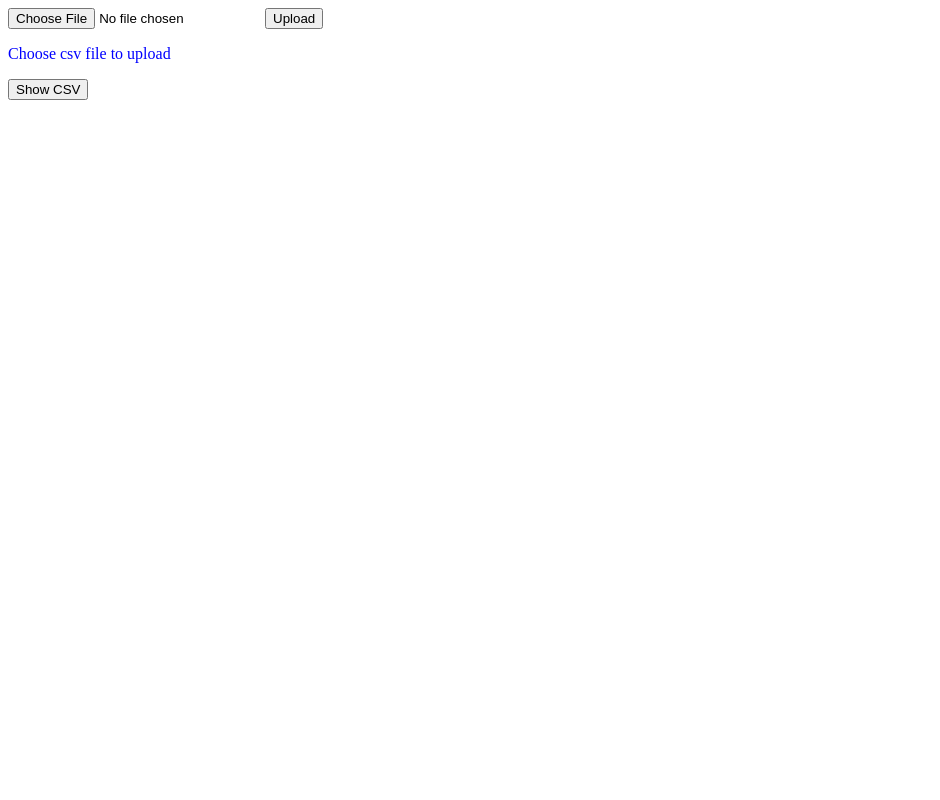
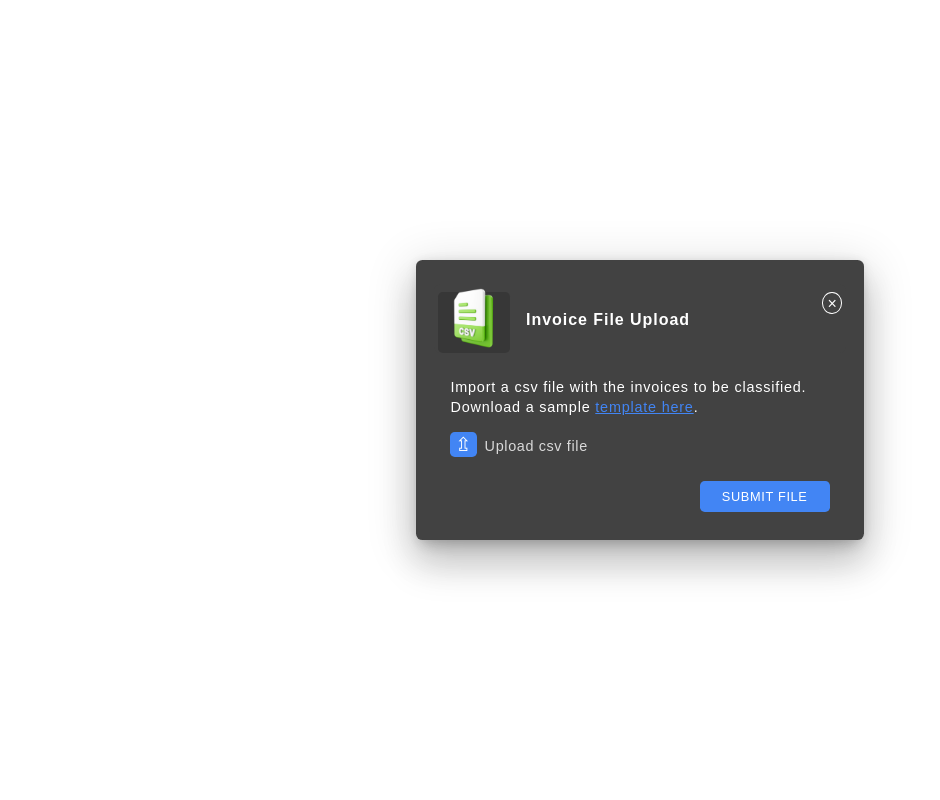
Before and after one commit to teejohn247/flask-project, a Flask app: page / in a window 1280 px wide. Shown: the whole page, without its empty margins (0-940 px from the left). Run offline with Flask 3, Linux system fonts and the light colour scheme.

Commit message:
upload modal

```diff
--- a/app.py
+++ b/app.py
@@ -1,6 +1,6 @@
 # app.py
 
-from flask import Flask, render_template
+from flask import Flask, render_template, url_for
 
 # Create the Flask app instance
 app = Flask(__name__)
--- /dev/null
+++ b/static/css/styles.css
@@ -0,0 +1,221 @@
+body {
+   font-family: Arial, Helvetica, sans-serif;
+}
+
+/* UPLOAD MODAL STYLING*/
+
+.upload-wrap {
+    top: 0;
+    left: 0;
+    width: 100%;
+    height: 100vh;
+    position: absolute;
+    display: flex;
+    overflow: hidden;
+    align-items: center;
+    border-radius: 0.4rem;
+    justify-content: center;
+}
+
+.create-card {
+    width: 35%;
+    height: auto;
+    overflow: hidden;
+    border-radius: 0.4rem;
+    background-color: transparent;
+    filter: drop-shadow(0px 1px 5px rgba(0, 0, 0, 0.1));
+    box-shadow: rgba(0, 0, 0, 0.2) 0px 11px 15px -7px, rgba(0, 0, 0, 0.14) 0px 24px 38px 3px, rgba(0, 0, 0, 0.12) 0px 9px 46px 8px;
+}
+.create-card .top-card {
+    width: 100%;
+    height: auto;
+    padding: 3vh 4% 0;
+    box-sizing: border-box;
+    background-color: #424242;
+    position: relative;
+    z-index: 7;
+}
+
+.create-card .top-card .hdr-details {
+    height: auto;
+    padding: 1vh 1% 0;
+    border-radius: 0.4rem;
+    overflow: hidden;
+    background-color: #424242;
+    position: relative;
+    z-index: 1;
+}
+
+.create-card .top-card .hdr-details .inner-wrap {
+    display: flex;
+    align-items: center;
+    position: relative;
+    gap: 1rem;
+    z-index: 3;
+}
+
+.close-btn {
+    width: 1.1rem;
+    height: 1.1rem;
+    border-radius: 50%;
+    align-items: center;
+    justify-content: center;
+    display: inline-flex;
+    font-size: 1rem;
+    position: absolute;
+    padding-top: 2px;
+    transition: all 0.4s ease;
+    border: 1px solid white;
+    cursor: pointer;
+    color: white;
+    right: 0;
+    top: 0rem;
+}
+.close-btn:hover {
+    background-color: #eb5757;
+    border: 1px solid #eb5757;
+}
+.create-card .top-card .hdr-details .inner-wrap .create-icon {
+    width: 4.5rem;
+    height: 7vh;
+    padding-bottom: 0.3rem;
+    border-radius: 0.3rem;
+    background-color: rgba(53, 53, 53, 0.8);
+    display: inline-flex;
+    align-items: flex-end;
+    justify-content: center;
+    position: relative;
+}
+.create-card .top-card .hdr-details .inner-wrap .create-icon img {
+    width: auto;
+    height: 107%;
+    position: relative;
+}
+.create-card .top-card .hdr-details .inner-wrap .create-details {
+    position: relative;
+    color: white;
+}
+.create-card .top-card .hdr-details .inner-wrap .create-details .create-name {
+    font-size: 1rem;
+    font-weight: 600;
+    letter-spacing: 0.06rem;
+    text-transform: capitalize;
+    margin-bottom: 0.7vh;
+}
+.create-card .bottom-card {
+    width: 100%;
+    height: auto;
+    box-sizing: border-box;
+    background-color: #424242;
+    padding: 3vh 3% 1.5vh;
+}
+.create-card .bottom-card .content {
+    padding: 0 5% 1rem;
+}
+.create-card .bottom-card .content .text {
+    font-size: 0.9rem;
+    line-height: 1.4;
+    letter-spacing: 0.05rem;
+    color: white;
+}
+.create-card .bottom-card .content .text a {
+    color: rgba(66, 133, 244, 1);
+    border: none;
+    outline: none;
+}
+.create-card .bottom-card .content .actions {
+    margin-top: 1rem;
+}
+.create-card .bottom-card .content .actions .upload-btn {
+    width: 10rem;
+    height: 2rem;
+    position: relative;
+    cursor: pointer;
+}
+.create-card .bottom-card .content .actions .file-upload {
+    cursor: pointer;
+    position: absolute;
+    opacity: 0;
+    left: 0;
+    top: 0;
+    z-index: 3;
+}
+.create-card .bottom-card .content .actions .upload-text {
+    cursor: pointer;
+    position: absolute;
+    left: 0;
+    top: 0;
+    z-index: 1;
+}
+.create-card .bottom-card .content .actions .upload-text {
+    font-size: 0.9rem;
+    color: rgba(255, 255, 255, 0.8);
+    letter-spacing: 0.04rem;
+}
+.create-card .bottom-card .content .actions .upload-text span {
+    font-size: 1.2rem;
+    padding: 0.1rem 0.3rem;
+    background-color: rgba(66, 133, 244, 1);
+    margin-right: 0.2rem;
+    border-radius: 0.3rem;
+    color: white;
+}
+.create-card .bottom-card .content .actions .action-btn {
+    width: 100%;
+    display: flex;
+    margin-top: 1rem;
+    justify-content: flex-end;
+}
+.create-card .bottom-card .content .actions .action-btn .cta {
+    width: fit-content;
+    font-size: 0.8rem;
+    letter-spacing: 0.04rem;
+    border-radius: 0.3rem;
+    justify-content: flex-end;
+    background-color: rgba(66, 133, 244, 1);
+    text-transform: uppercase;
+    cursor: pointer;
+    color: white;
+    text-align: center;
+    padding: 0.5rem;
+}
+
+/*
+
+.actions {
+
+    .upload-btn {
+        width: fit-content;
+        cursor: pointer;
+
+        .icon {
+            display: inline-block;
+            letter-spacing: 0.03rem;
+            color: var(--primary);
+
+            i {
+                font-size: 1.2rem;
+            }
+
+            span {
+                width: 1rem;
+                height: 1rem;
+                line-height: 1;
+                border-radius: 50%;
+                display: inline-flex;
+                align-items: center;
+                justify-content: center;
+                background-color: var(--primary);
+                margin-right: 0.3rem;
+                padding-bottom: 0.1rem;
+                color: #fff;
+                font-size: 0.8rem;
+            }
+        }
+
+        .file-name {
+            font-size: 0.75rem;
+            color: white;
+        }
+    }
+} */
--- /dev/null
+++ b/static/docs/bulk-upload-template.csv
@@ -0,0 +1,3 @@
+firstName,lastName,employmentType,department,roleName,designation,employmentStartDate,email,phoneNumber,gender,companyRole
+Tolu,Johnson,Full-time,Marketing,Employee,Mid-level,22-10-2023,teejohn247@gmail.com,2348161582774,Male,Asst. Director
+Tola,Ayo,Full-time,Marketing,Employee,Mid-level,22-10-2023,tolu@silo.co.uk,2348161582774,Female,Asst. Director
--- a/templates/index.html
+++ b/templates/index.html
@@ -1,16 +1,64 @@
 <!DOCTYPE html>
 <html>
     <head>
+        <link rel= "stylesheet" type= "text/css" href= "{{ url_for('static', filename='css/styles.css') }}">
+        <!-- <link href='{{ font_url }}' rel='stylesheet'> -->
         <title>Uploading & Reading CSV file</title>
     </head>
     <body>
-        <form enctype="multipart/form-data" action = "/">
+        <!-- <form enctype="multipart/form-data" action = "/">
             <input type="file" name="file" accept=".csv">
             <input type = "submit" value="Upload">
         </form>
         <p style="color:blue;">Choose csv file to upload</p>
         <form action="/show_data" target="_blank">
             <input type="submit" value="Show CSV"/>
-        </form>
+        </form> -->
+
+        <div class="upload-wrap">
+            <div class="create-card">
+                <div class="top-card">
+                    <div class="inner-wrap">
+                        <div class="hdr-details">
+                            <div class="inner-wrap">
+                                <div class="create-icon">
+                                    <img src="{{ url_for('static', filename='img/csv-icon-slant.png') }}" />
+                                </div>
+                                <div class="create-details">
+                                    <div class="create-name">Invoice File Upload</div>
+                                    <!-- <p>The first step is to complete your business information.</p> -->
+                                </div>
+                                <div class="close-btn">&times;</div>
+                            </div>
+                        </div>
+                    </div>
+                </div>
+
+                <div class="bottom-card">
+                    <div class="content">
+                        <div class="text">Import a csv file with the invoices to be classified. <br/>Download a sample <a href="{{ url_for('static', filename='docs/bulk-upload-template.csv') }}" target="_blank">template here</a>.</div>
+
+                        <div class="actions">
+                            <div class="btn-hld">
+                                <div class="upload-btn">
+                                    <input
+                                        type="file"
+                                        class="file-upload"
+                                        #fileUpload
+                                    />
+                                    <div class="upload-text"> <span>&#8683;</span> Upload csv file </div>
+                                    <!-- <span class="file-name">bulk-upload.pdf</span> -->
+                                </div>
+                                <div class="action-btn">
+                                    <div class="cta primary" style="min-width: 30%" type="submit">Submit File</div>
+                                </div>
+                            </div>
+                        </div>
+
+                    </div>
+
+                </div>
+            </div>
+        </div>
     </body>
 </html>
```
Also changed, not shown: static/img/csv-icon-slant.png (added), 2 other files.
